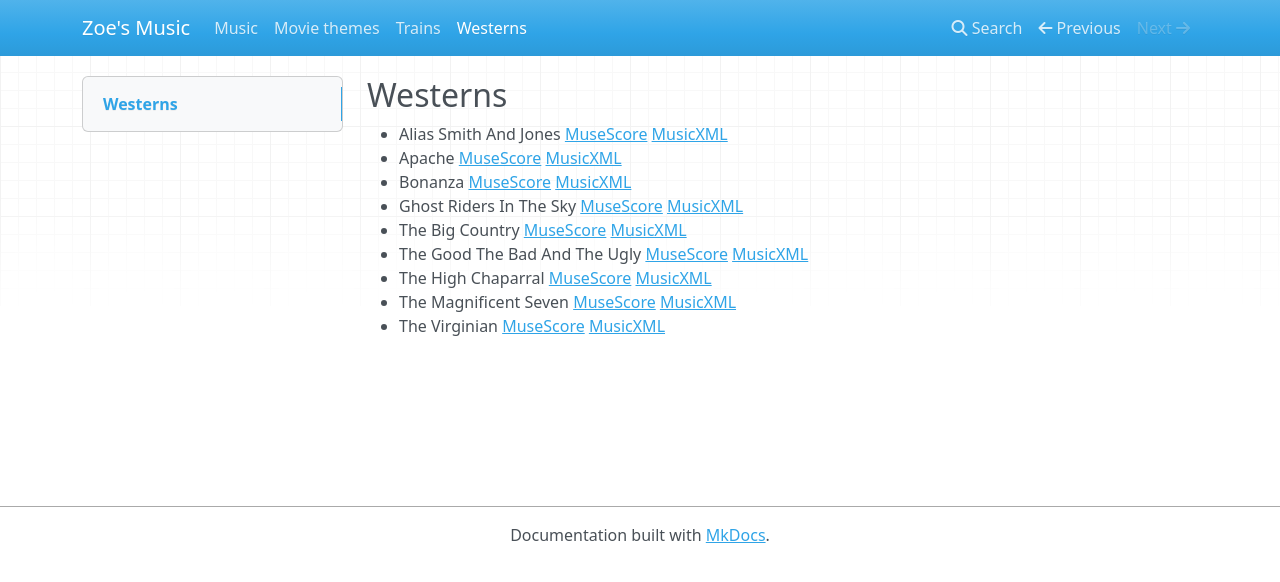
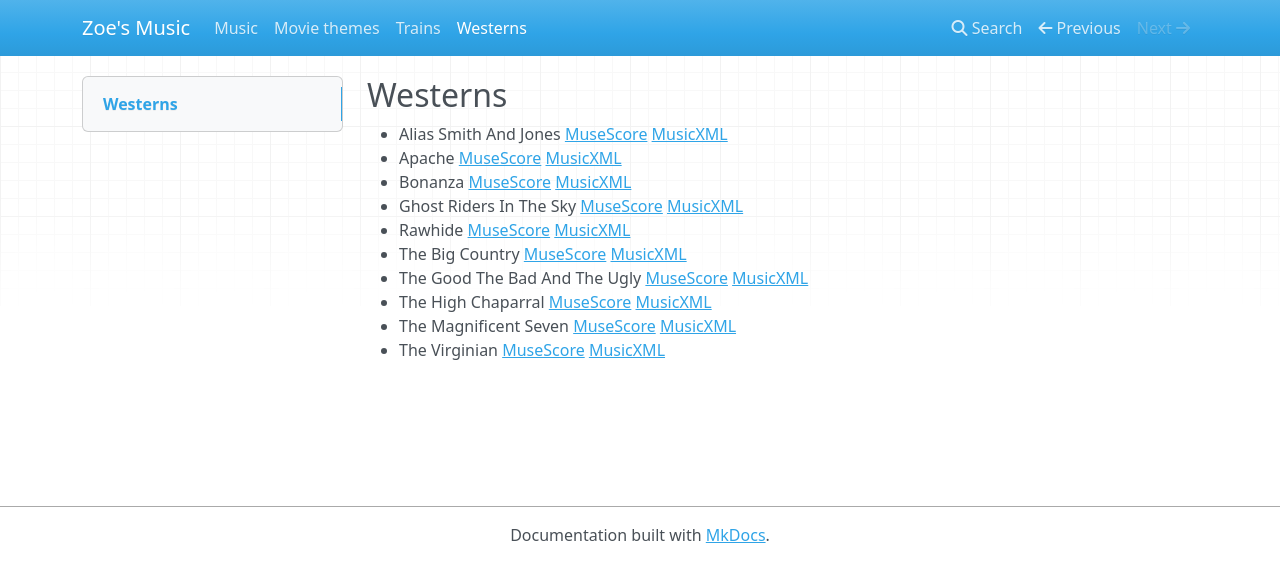
Before and after one commit to paulscottrobson/zoe-music, an MkDocs documentation site: the page built from website/docs/westerns.md, in a window 1280 px wide. Shown: the top 582 px of the page. Built offline with MkDocs 1.6.1, drawn with Linux system fonts in a browser that asks for light colours; nearby versions of some CDN libraries.

Commit message:
Added Rawhide

```diff
--- a/website/docs/westerns.md
+++ b/website/docs/westerns.md
@@ -4,6 +4,7 @@
 - Apache [MuseScore](./apache.mscz) [MusicXML](./apache.mxl)
 - Bonanza [MuseScore](./bonanza.mscz) [MusicXML](./bonanza.mxl)
 - Ghost Riders In The Sky [MuseScore](./ghost_riders_in_the_sky.mscz) [MusicXML](./ghost_riders_in_the_sky.mxl)
+- Rawhide [MuseScore](./rawhide.mscz) [MusicXML](./rawhide.mxl)
 - The Big Country [MuseScore](./the_big_country.mscz) [MusicXML](./the_big_country.mxl)
 - The Good The Bad And The Ugly [MuseScore](./the_good_the_bad_and_the_ugly.mscz) [MusicXML](./the_good_the_bad_and_the_ugly.mxl)
 - The High Chaparral [MuseScore](./the_high_chaparral.mscz) [MusicXML](./the_high_chaparral.mxl)
```
Also changed, not shown: 2 other files.
